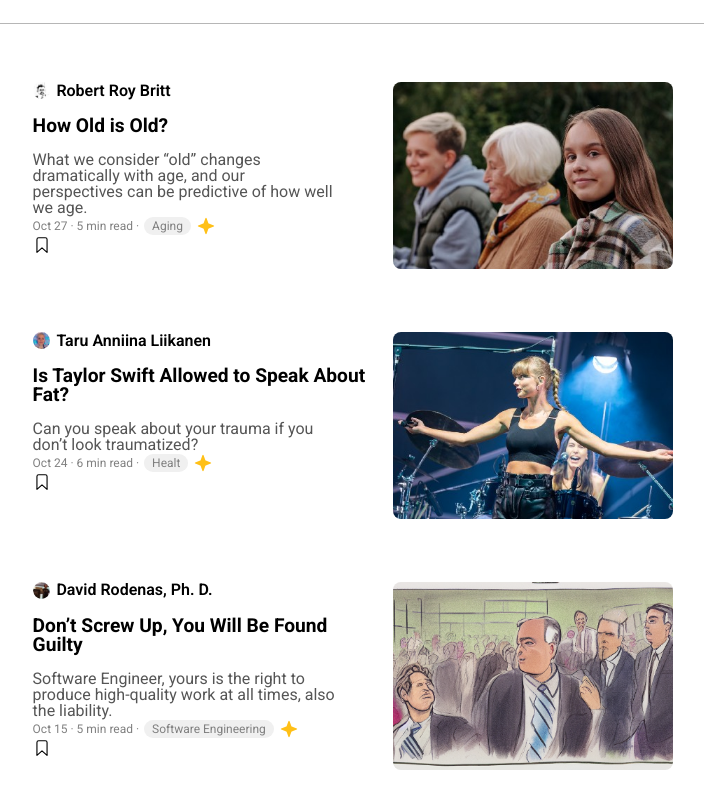
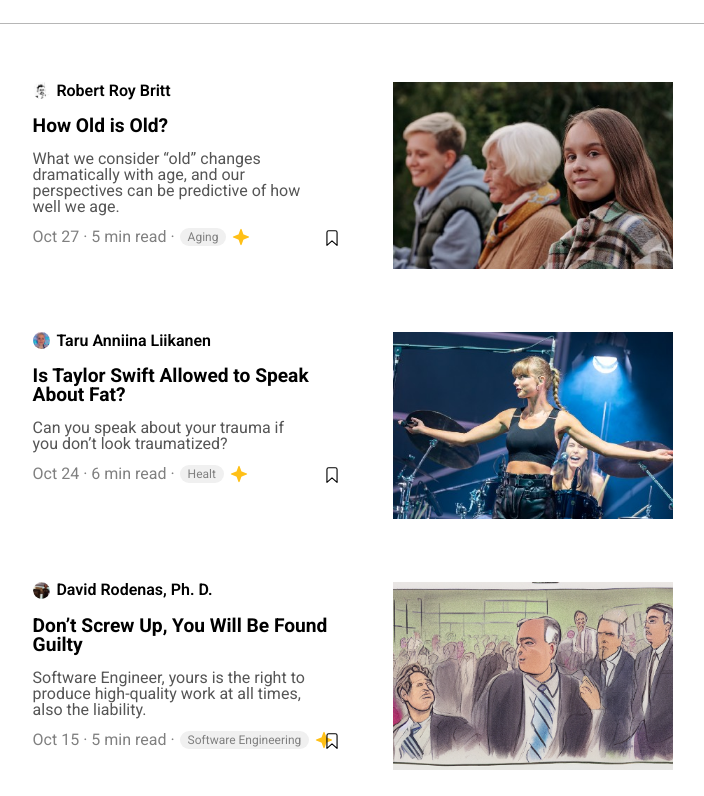
Before and after one commit to MarcyMiranda2004/Pratica-S5-L5_Esame-Settimanale-4, a plain HTML site: page base_di_partenza/index.html in a window 1280 px wide. Shown: the part 1058-1854 px from the top of the page, without its empty margins (221-925 px from the left). Drawn offline with nearby package versions, Linux system fonts and the light colour scheme.

Commit message:
text correction 2

```diff
--- a/base_di_partenza/assets/css/style.css
+++ b/base_di_partenza/assets/css/style.css
@@ -293,6 +293,11 @@ main {
   gap: 10px;
 }
 
+.articleTitle {
+  margin-right: 2em;
+  position: relative;
+}
+
 .articleTitle h3 {
   font-size: 1.2em;
   font-weight: 700;
@@ -309,11 +314,12 @@ main {
 }
 
 .articleTitle h6 {
-  font-size: 12px;
+  font-size: 1em;
   color: gray;
   display: flex;
   align-items: center;
   gap: 5px;
+  margin-top: 4%;
 }
 
 .articleTitle h6 .tag {
@@ -330,10 +336,12 @@ main {
 .articleImg img {
   width: 70%;
   object-fit: cover;
-  border-radius: 8px;
 }
 
 ion-icon[name="bookmark-outline"] {
   font-size: 18px;
   cursor: pointer;
+  position: absolute;
+  right: 0;
+  bottom: 0;
 }
```
